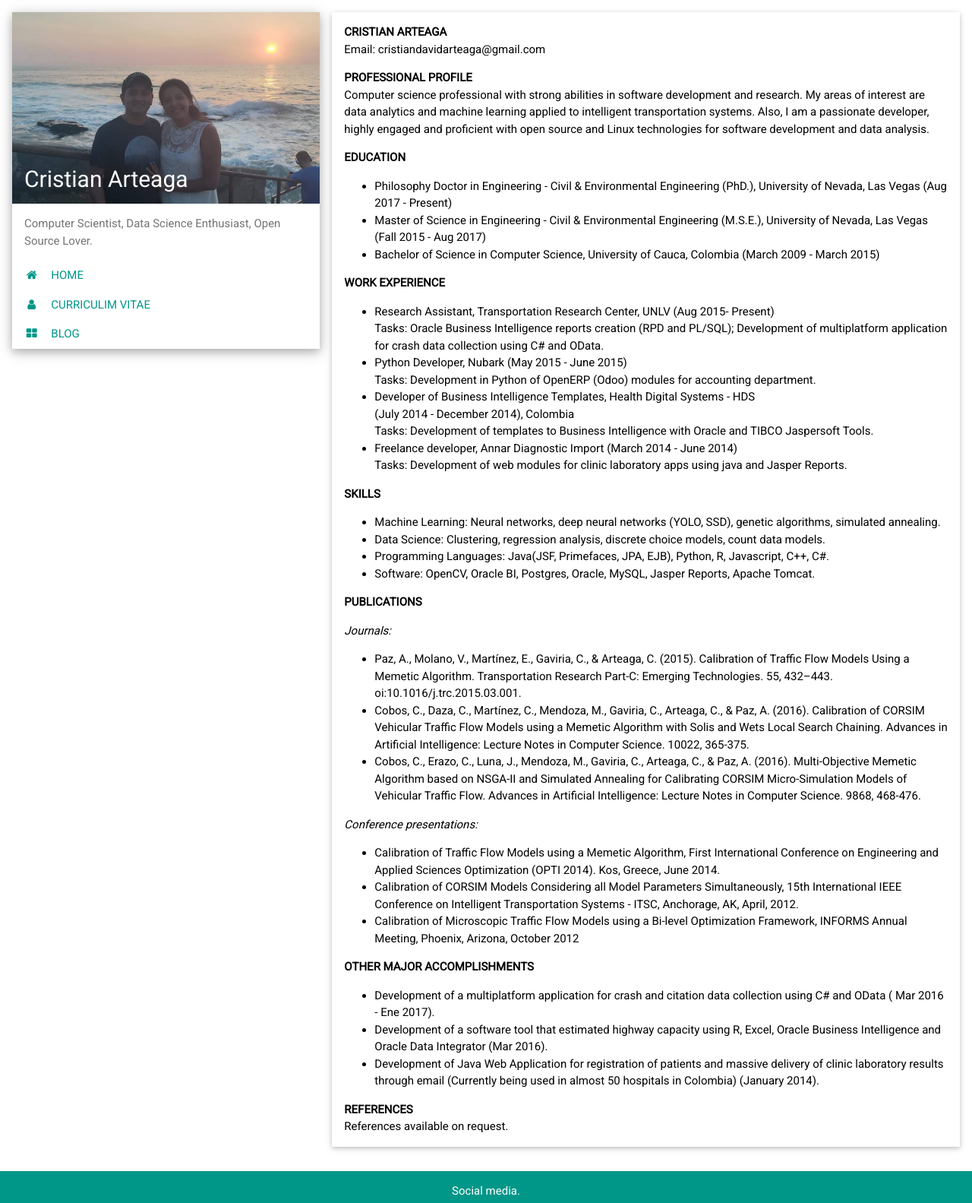
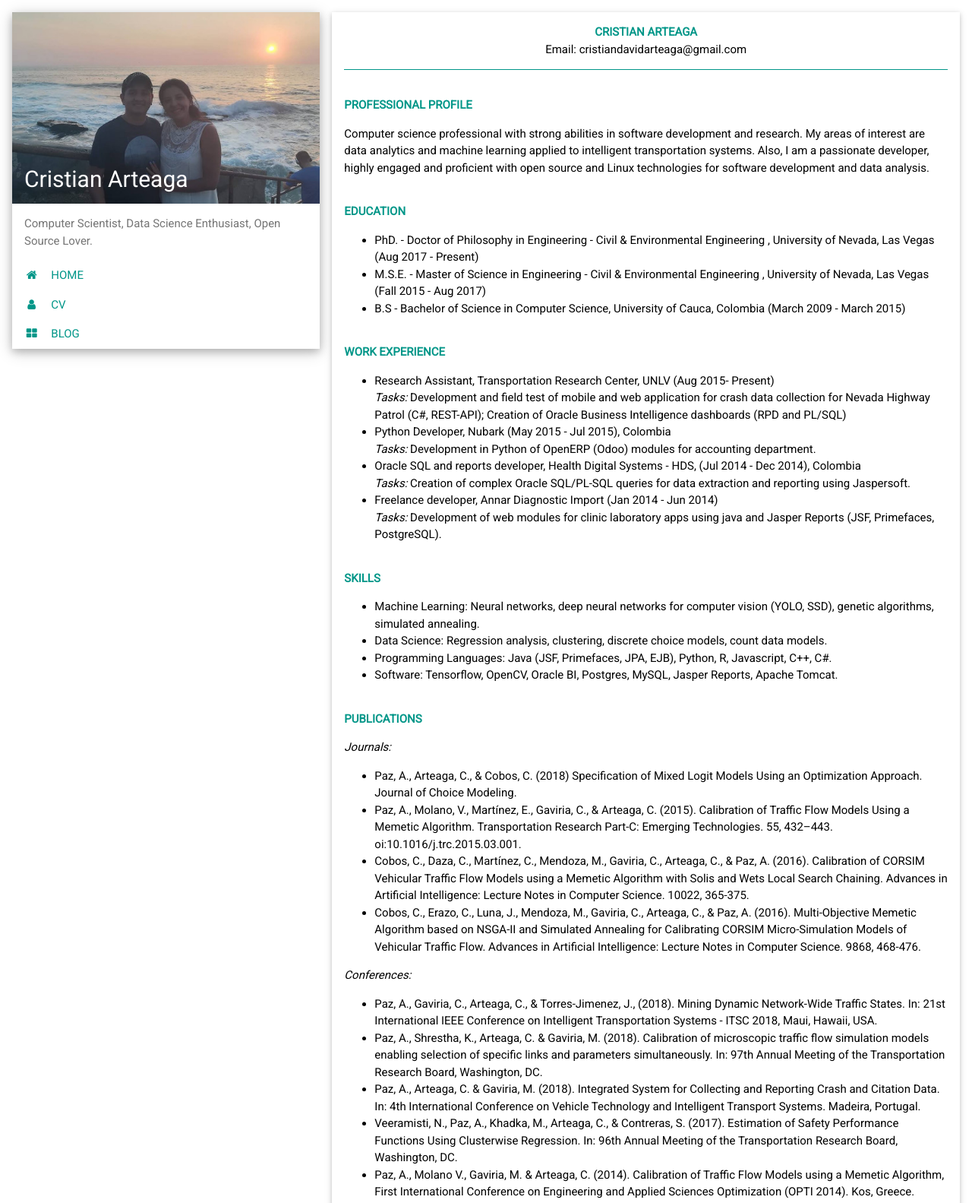
Before and after one commit to arteagac/arteagac.github.io, a plain HTML site: page cv.html in a window 1280 px wide. Shown: the top 1583 px of the page at 76% size. Drawn offline with nearby package versions, Linux system fonts and the light colour scheme.

Commit message:
CV updates

```diff
--- a/pages/cv.html
+++ b/pages/cv.html
@@ -1,43 +1,77 @@
+<style>
+.sepline{
+	border-top: 1.5px solid #009688;
+	margin-top: 0px;
 
-<p><strong>CRISTIAN ARTEAGA</strong> <br />Email: cristiandavidarteaga@gmail.com</p>
-<p><strong>PROFESSIONAL PROFILE</strong><br />Computer science professional with strong abilities in software development and research. My areas of interest are data analytics and machine learning applied to intelligent transportation systems. Also, I am a passionate developer, highly engaged and proficient with open source and Linux technologies for software development and data analysis.</p>
-<p><strong>EDUCATION</strong></p>
+}
+.cvitem{
+	color: #009688;
+	font-weight: bold;
+	margin-top: 35px;
+}
+</style>
+<p style="text-align: center"><strong class="cvitem">CRISTIAN ARTEAGA</strong>
+<br/>Email: cristiandavidarteaga@gmail.com</p>
+<hr class="sepline">
+
+
+<p class="cvitem">PROFESSIONAL PROFILE</p>
+<p>Computer science professional with strong abilities in software development and research. My areas of interest are data analytics and machine learning applied to intelligent transportation systems. Also, I am a passionate developer, highly engaged and proficient with open source and Linux technologies for software development and data analysis.</p>
+
+
+<p class="cvitem">EDUCATION</p>
 <ul>
-    <li>Philosophy Doctor in Engineering - Civil &amp; Environmental Engineering (PhD.), University of Nevada, Las Vegas (Aug 2017 - Present)</li>
-    <li>Master of Science in Engineering - Civil &amp; Environmental Engineering (M.S.E.), University of Nevada, Las Vegas (Fall 2015 - Aug 2017)</li>
-    <li>Bachelor of Science in Computer Science, University of Cauca, Colombia (March 2009 - March 2015)</li>
+    <li>PhD. - Doctor of Philosophy in Engineering - Civil &amp; Environmental Engineering , University of Nevada, Las Vegas (Aug 2017 - Present)</li>
+    <li>M.S.E. - Master of Science in Engineering - Civil &amp; Environmental Engineering , University of Nevada, Las Vegas (Fall 2015 - Aug 2017)</li>
+    <li>B.S - Bachelor of Science in Computer Science, University of Cauca, Colombia (March 2009 - March 2015)</li>
 </ul>
-<p><strong>WORK EXPERIENCE</strong></p>
+
+
+<p class="cvitem">WORK EXPERIENCE</p>
 <ul>
-    <li>Research Assistant, Transportation Research Center, UNLV (Aug 2015- Present)<br />Tasks: Oracle Business Intelligence reports creation (RPD and PL/SQL); Development of multiplatform application for crash data collection using C# and OData.</li>
-    <li>Python Developer, Nubark (May 2015 - June 2015)<br />Tasks: Development in Python of OpenERP (Odoo) modules for accounting department.</li>
-    <li>Developer of Business Intelligence Templates, Health Digital Systems - HDS<br />(July 2014 - December 2014), Colombia<br />Tasks: Development of templates to Business Intelligence with Oracle and TIBCO Jaspersoft Tools.</li>
-    <li>Freelance developer, Annar Diagnostic Import (March 2014 - June 2014)<br />Tasks: Development of web modules for clinic laboratory apps using java and Jasper Reports.</li>
+    <li>Research Assistant, Transportation Research Center, UNLV (Aug 2015- Present)<br /><i>Tasks:</i> Development and field test of mobile and web application for crash data collection for Nevada Highway Patrol (C#, REST-API); Creation of Oracle Business Intelligence dashboards (RPD and PL/SQL)</li>
+    <li>Python Developer, Nubark (May 2015 - Jul 2015), Colombia<br /><i>Tasks:</i> Development in Python of OpenERP (Odoo) modules for accounting department.</li>
+    <li>Oracle SQL and reports developer, Health Digital Systems - HDS, (Jul 2014 - Dec 2014), Colombia <br /><i>Tasks:</i> Creation of complex Oracle SQL/PL-SQL queries for data extraction and reporting using Jaspersoft.</li>
+    <li>Freelance developer, Annar Diagnostic Import (Jan 2014 - Jun 2014)<br /><i>Tasks:</i> Development of web modules for clinic laboratory apps using java and Jasper Reports (JSF, Primefaces, PostgreSQL).</li>
 </ul>
-<p><strong>SKILLS</strong></p>
+
+
+<p class="cvitem">SKILLS</p>
 <ul>
-    <li>Machine Learning: Neural networks, deep neural networks (YOLO, SSD), genetic algorithms, simulated annealing. </li>
-    <li>Data Science: Clustering, regression analysis, discrete choice models, count data models.</li>
-    <li>Programming Languages: Java(JSF, Primefaces, JPA, EJB), Python, R, Javascript, C++, C#. </li>
-    <li>Software: OpenCV, Oracle BI, Postgres, Oracle, MySQL, Jasper Reports, Apache Tomcat. </li>
+    <li>Machine Learning: Neural networks, deep neural networks for computer vision (YOLO, SSD), genetic algorithms, simulated annealing.</li>
+    <li>Data Science: Regression analysis, clustering, discrete choice models, count data models.</li>
+    <li>Programming Languages: Java (JSF, Primefaces, JPA, EJB), Python, R, Javascript, C++, C#. </li>
+    <li>Software: Tensorflow, OpenCV, Oracle BI, Postgres, MySQL, Jasper Reports, Apache Tomcat. </li>
 </ul>
-<p><strong>PUBLICATIONS</strong></p>
+
+
+<p class="cvitem">PUBLICATIONS</p>
 <p><em>Journals:</em></p>
 <ul>
+	<li>Paz, A., Arteaga, C., &amp; Cobos, C. (2018) Specification of Mixed Logit Models Using an Optimization Approach. Journal of Choice Modeling. <i></i> </li>
     <li>Paz, A., Molano, V., Mart&iacute;nez, E., Gaviria, C., &amp; Arteaga, C. (2015). Calibration of Traffic Flow Models Using a Memetic Algorithm. Transportation Research Part-C: Emerging Technologies. 55, 432&ndash;443. oi:10.1016/j.trc.2015.03.001.</li>
     <li>Cobos, C., Daza, C., Mart&iacute;nez, C., Mendoza, M., Gaviria, C., Arteaga, C., &amp; Paz, A. (2016). Calibration of CORSIM Vehicular Traffic Flow Models using a Memetic Algorithm with Solis and Wets Local Search Chaining. Advances in Artificial Intelligence: Lecture Notes in Computer Science. 10022, 365-375.</li>
     <li>Cobos, C., Erazo, C., Luna, J., Mendoza, M., Gaviria, C., Arteaga, C., &amp; Paz, A. (2016). Multi-Objective Memetic Algorithm based on NSGA-II and Simulated Annealing for Calibrating CORSIM Micro-Simulation Models of Vehicular Traffic Flow. Advances in Artificial Intelligence: Lecture Notes in Computer Science. 9868, 468-476.</li>
 </ul>
-<p><em>Conference presentations:</em></p>
+
+
+<p><em>Conferences:</em></p>
 <ul>
-    <li>Calibration of Traffic Flow Models using a Memetic Algorithm, First International Conference on Engineering and Applied Sciences Optimization (OPTI 2014). Kos, Greece, June 2014.</li>
-    <li>Calibration of CORSIM Models Considering all Model Parameters Simultaneously, 15th International IEEE Conference on Intelligent Transportation Systems - ITSC, Anchorage, AK, April, 2012.</li>
-    <li>Calibration of Microscopic Traffic Flow Models using a Bi-level Optimization Framework, INFORMS Annual Meeting, Phoenix, Arizona, October 2012</li>
+	<li>Paz, A., Gaviria, C., Arteaga, C., &amp; Torres-Jimenez, J., (2018). Mining Dynamic Network-Wide Traffic States. In: 21st International IEEE Conference on Intelligent Transportation Systems - ITSC 2018, Maui, Hawaii, USA.</li>
+    <li>Paz, A., Shrestha, K., Arteaga, C. &amp; Gaviria, M. (2018). Calibration of microscopic traffic flow simulation models enabling selection of specific links and parameters simultaneously. In: 97th Annual Meeting of the Transportation Research Board, Washington, DC. </li>
+    <li>Paz, A., Arteaga, C. &amp; Gaviria, M. (2018). Integrated System for Collecting and Reporting Crash and Citation Data. In: 4th International Conference on Vehicle Technology and Intelligent Transport Systems. Madeira, Portugal.</li>
+    <li>Veeramisti, N., Paz, A., Khadka, M., Arteaga, C., &amp; Contreras, S. (2017). Estimation of Safety Performance Functions Using Clusterwise Regression. In: 96th Annual Meeting of the Transportation Research Board, Washington, DC.</li>
+    <li>Paz, A., Molano V., Gaviria,  M. &amp; Arteaga, C. (2014). Calibration of Traffic Flow Models using a Memetic Algorithm, First International Conference on Engineering and Applied Sciences Optimization (OPTI 2014). Kos, Greece.</li>
 </ul>
-<p><strong>OTHER MAJOR ACCOMPLISHMENTS</strong></p>
+
+
+<p class="cvitem">OTHER MAJOR ACCOMPLISHMENTS</p>
 <ul>
     <li>Development of a multiplatform application for crash and citation data collection using C# and OData ( Mar 2016 - Ene 2017).</li>
     <li>Development of a software tool that estimated highway capacity using R, Excel, Oracle Business Intelligence and Oracle Data Integrator (Mar 2016).</li>
     <li>Development of Java Web Application for registration of patients and massive delivery of clinic laboratory results through email (Currently being used in almost 50 hospitals in Colombia) (January 2014).</li>
 </ul>
-<p><strong>REFERENCES</strong><br />References available on request.</p>
+
+
+<p class="cvitem">REFERENCES</p>
+<p>References available on request.</p>
--- a/template.html
+++ b/template.html
@@ -18,7 +18,7 @@
 		</div>
 		<div class="w3-bar-block">
 			<a href="index.html" class="w3-bar-item w3-button w3-padding w3-text-teal"><i class="fa fa-home fa-fw w3-margin-right"></i>HOME</a>
-			<a href="cv.html" class="w3-bar-item w3-button w3-padding w3-text-teal"><i class="fa fa-user fa-fw w3-margin-right"></i>CURRICULIM VITAE</a>
+			<a href="cv.html" class="w3-bar-item w3-button w3-padding w3-text-teal"><i class="fa fa-user fa-fw w3-margin-right"></i>CV</a>
 			<a href="blog.html" class="w3-bar-item w3-button w3-padding w3-text-teal"><i class="fa fa-th-large  fa-fw w3-margin-right"></i>BLOG</a>
 		</div>
 		</div><br>
@@ -41,8 +41,8 @@
 
 <footer class="w3-container w3-teal w3-center w3-margin-top">
   <p>Social media.</p>
-  <a class="fa fa-facebook-official w3-hover-opacity"></i>
-  <a class="fa fa-linkedin w3-hover-opacity"></i>
+  <a class="fa fa-facebook-official w3-hover-opacity" />
+  <a class="fa fa-linkedin w3-hover-opacity" />
 </footer>
 
 <script>
```
